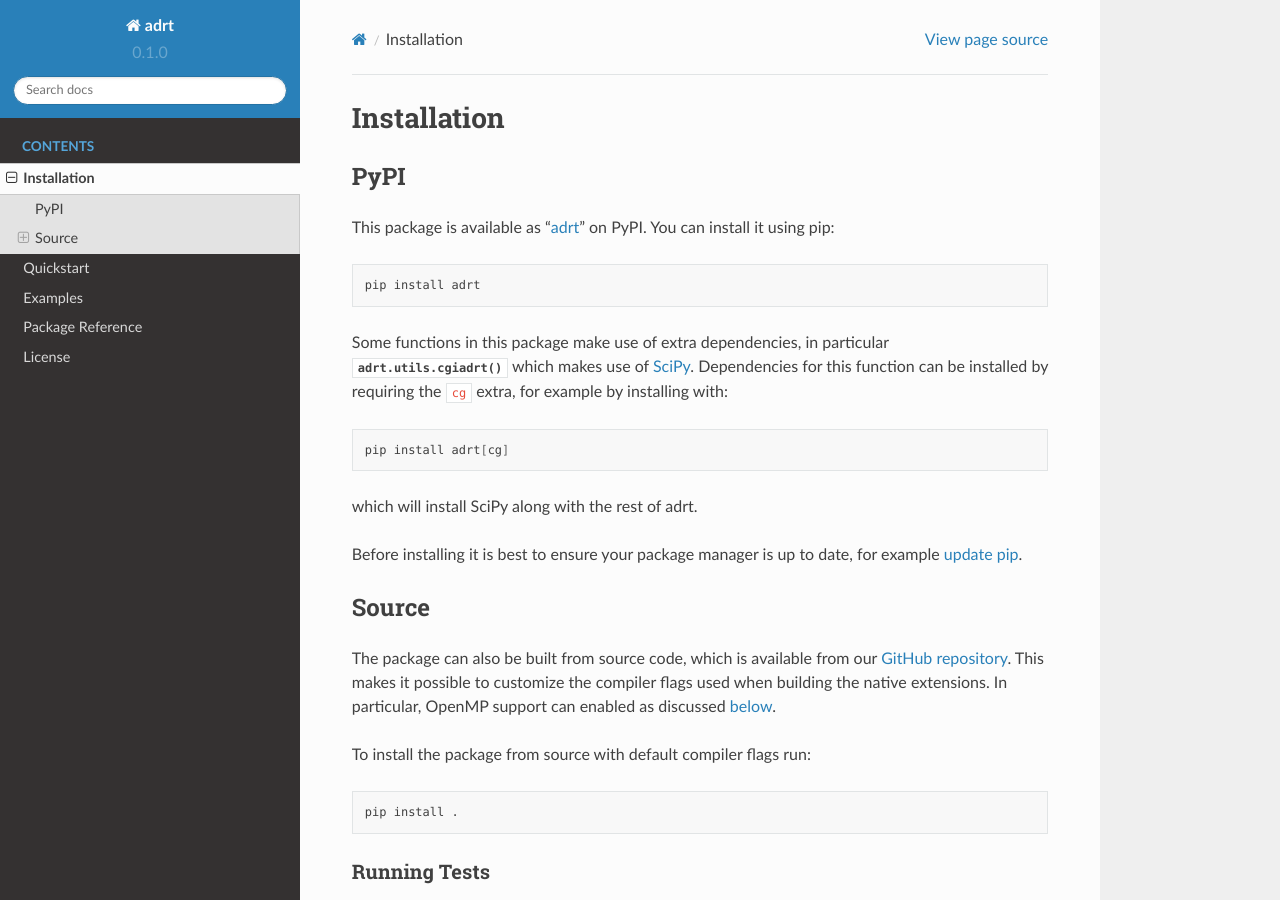
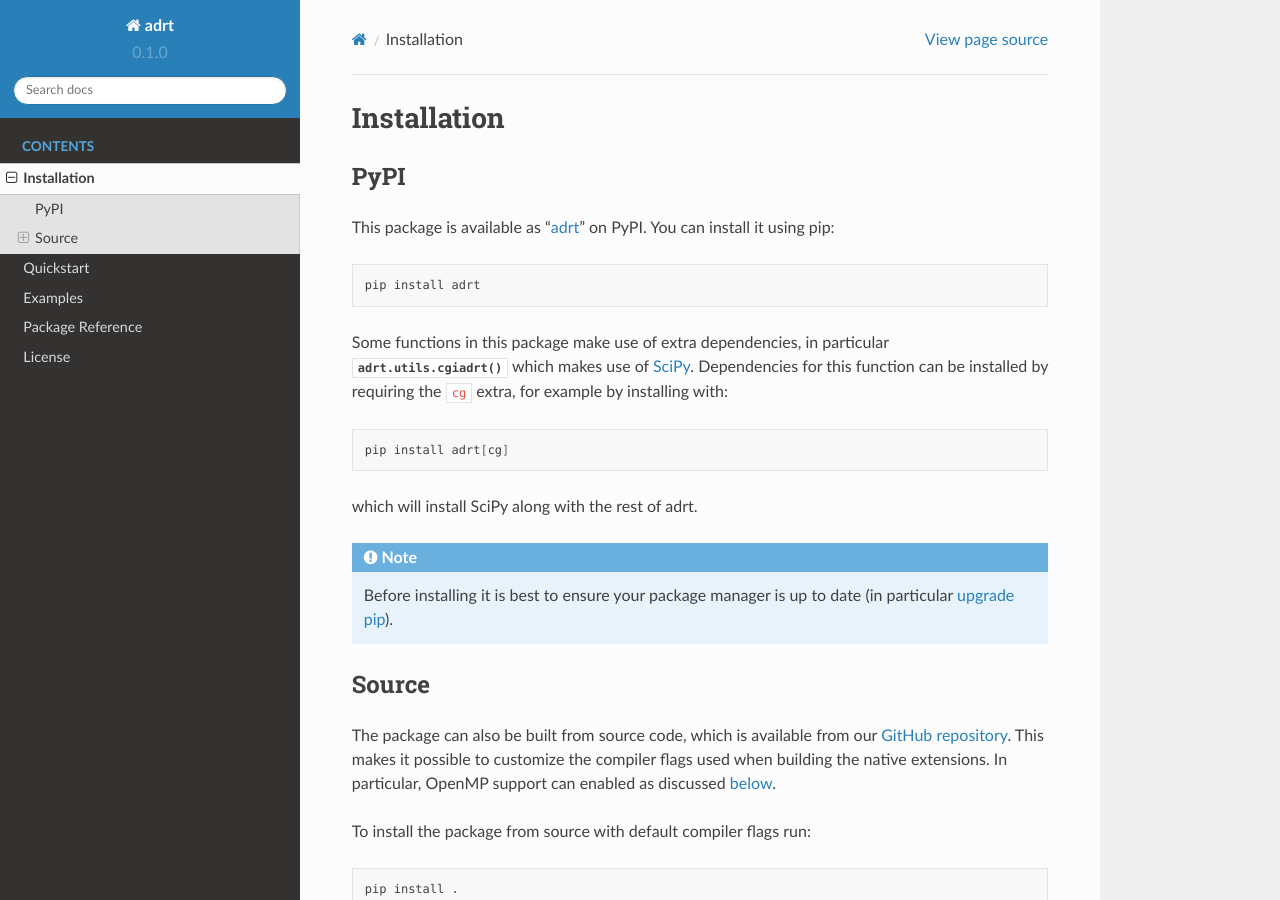
Before and after one commit to karlotness/adrt, a Sphinx documentation site: the page built from docs/install.rst, in a window 1280 px wide and 900 px high. Built offline with Sphinx 7.4.7 and the Read the Docs theme 2.0.0, drawn with Linux system fonts in a browser that asks for light colours.

Commit message:
Add called-out note on updating Pip before installation.

```diff
--- a/docs/install.rst
+++ b/docs/install.rst
@@ -24,9 +24,10 @@ with::
 
 which will install SciPy along with the rest of adrt.
 
-Before installing it is best to ensure your package manager is up to
-date, for example `update pip
-<https://pip.pypa.io/en/stable/installing/#upgrading-pip>`__.
+.. note::
+   Before installing it is best to ensure your package manager is up
+   to date (in particular `upgrade pip
+   <https://pip.pypa.io/en/stable/installing/#upgrading-pip>`__).
 
 Source
 ------
```
